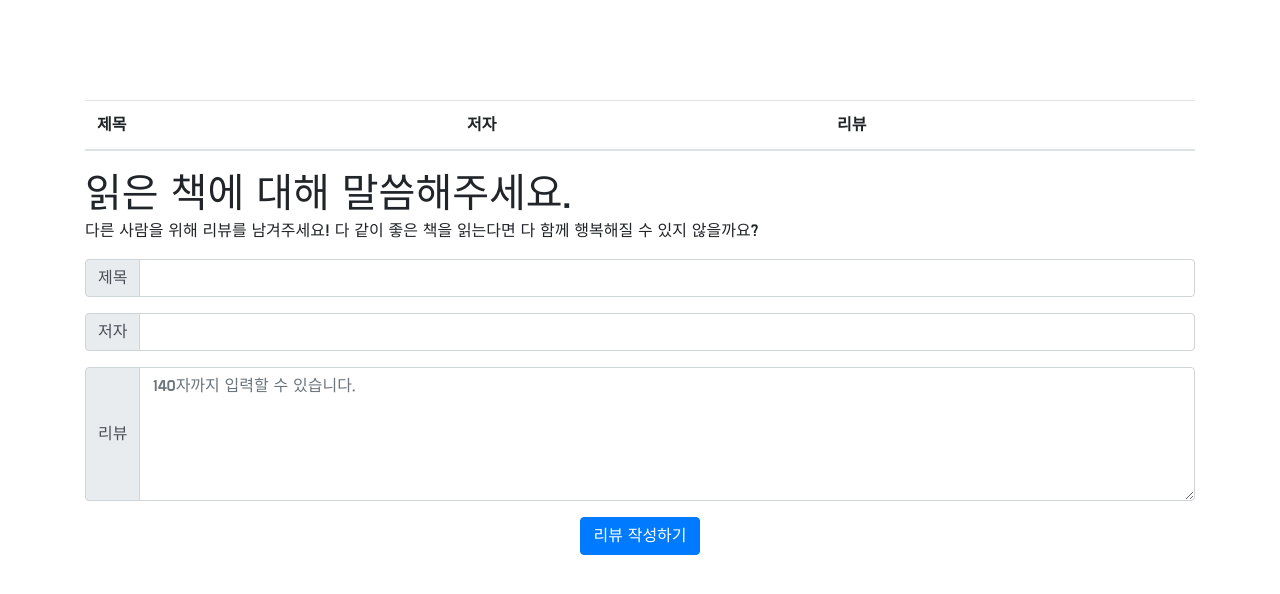
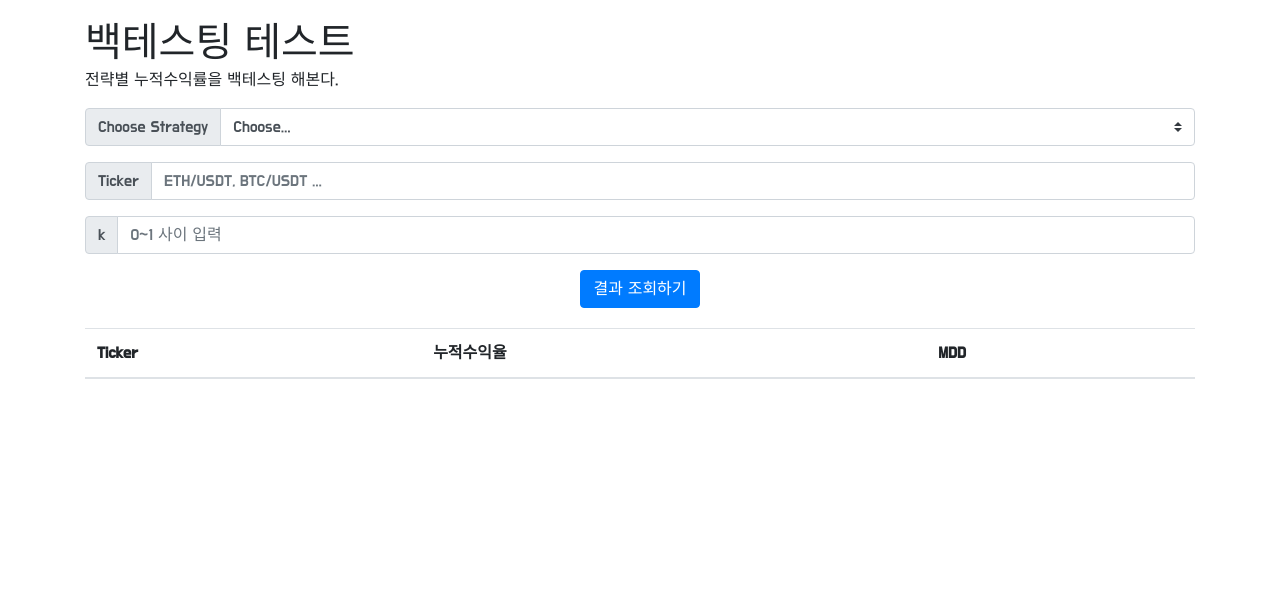
Before and after one commit to gomoveyongs/yongs-binance-bot, a Flask app: page / in a window 1280 px wide. Shown: the top 594 px of the page. Run offline with Flask 2, Linux system fonts and the light colour scheme; data that the repository does not hold is empty; some libraries are stand-ins or nearby versions.

Commit message:
Cumulative Profit Rate and MDD Return added

```diff
--- a/app.py
+++ b/app.py
@@ -20,53 +20,64 @@ def write_review():
     print(sample_receive)
     return jsonify({'msg': '이 요청은 POST!'})
 
-@app.route('/review', methods=['GET'])
+@app.route('/result', methods=['GET'])
 def read_reviews():
-    sample_receive = request.args.get('sample_give')
-    print(sample_receive)
+    strg = request.args.get('strategy')
+    k = request.args.get('k')
+    ticker = request.args.get('ticker')
 
-    df = get_binance_backtest_data()
+    print(strg)
 
-    return jsonify({'msg': '이 요청은 GET!'})
+    # 바이낸스 접속 불가..
+    #backtest_result = get_binance_backtest_data(strg, k, ticker)
+    backtest_result = {'ROR': 1.102132, 'MDD' : 36}
 
-def get_binance_backtest_data(strg):
-    ohlcvs = binance.fetch_ohlcv('ETH/BTC', '1d')
+    result_list = []
+    result_list.append(backtest_result)
+
+    return jsonify({'results': result_list})
+
+
+def get_binance_backtest_data(strg, k, ticker):
+    ohlcvs = binance.fetch_ohlcv(ticker, '1d')
     df = pd.DataFrame(ohlcvs, columns=['datetime', 'open', 'high', 'low', 'close', 'volume'])
     df['datetime'] = pd.to_datetime(df['datetime'], unit='ms')
     df.set_index('datetime', inplace=True)
 
-    df = get_binance_target_price(strg, df)
-    df = get_binance_ror(df)
+    df = get_binance_target_price(strg, df, k)
+    df = get_binance_ror_hpr_dd(df)
 
     # 누적수익률
     ror = df['ror'].cumprod()[-2]
+    mdd = df['dd'].max()
+
+    result = {'ROR': ror, 'MDD' : mdd}
 
     # Save Backtesting Result to file
     df.to_excel('eth.xlsx')
-    return ror
+    return result
 
-def get_binance_target_price(strg, df):
+def get_binance_target_price(strg, df, k=0.5):
     if strg == 'volatility-breakout':
-        df = get_binance_target_price_volatility_breakout(df)
+        df = get_binance_target_price_volatility_breakout(df, k)
 
     return df
 
-def get_binance_ror(df):
+def get_binance_ror_hpr_dd(df):
     df['ror'] = np.where(df['high'] > df['target'],
                     df['close'] / df['target'],
                     1)
+
+    df['hpr'] = df['ror'].cumprod()
+    df['dd'] = (df['hpr'].cummax() - df['hpr']) / df['hpr'].cummax() * 100
     return df
 
-def get_binance_target_price_volatility_breakout(df):
-    k = 0.5
+def get_binance_target_price_volatility_breakout(df, k):
     df['range'] = (df['high'] - df['low']) * k
     df['target'] = df['open'] + df['range'].shift(1)
     return df
 
 
-
-
-
 # render_template: template 파일 중 index.html을 불러 옴
 if __name__ == '__main__':
    app.run('0.0.0.0',port=5000,debug=True)
--- a/templates/index.html
+++ b/templates/index.html
@@ -19,9 +19,8 @@
         <link href="https://fonts.googleapis.com/css?family=Do+Hyeon&display=swap" rel="stylesheet">
         <script type="text/javascript">
             $(document).ready(function () {
-                $("#reviews-box").html("");
-                showReview();
             });
+
             function makeReview() {
                 $.ajax({
                     type: "POST",
@@ -34,12 +33,31 @@
                 })
             }
             function showReview() {
+                // 서버에 리뷰 데이터 요청하기
+                $("#result-box").html("");
+
                 $.ajax({
                     type: "GET",
-                    url: "/review?sample_give=샘플데이터",
+                    url: "/result",
                     data: {},
                     success: function (response) {
-                        alert(response["msg"]);
+                        let results = response['results'];
+                        // 읽어온 리뷰 데이터를 테이블(#reviews-box)에 추가하기
+                        for (let i=0; i<results.length; i++){
+                            let ticker = $('#ticker').val()
+                            let ror = results[i]['ROR']
+                            let mdd = results[i]['MDD']
+
+                            let temp_html =
+                                `
+                                <tr>
+                                  <td>${ticker}</td>
+                                  <td>${ror}</td>
+                                  <td>${mdd}</td>
+                                </tr>
+                                `
+                            $('#result-box').append(temp_html)
+                        }
                     }
                 })
             }
@@ -66,50 +84,49 @@
     </head>
     <body>
         <div class="container">
-            <div class="reviews">
+            <div class="info">
+                <h1>백테스팅 테스트</h1>
+                <p>전략별 누적수익률을 백테스팅 해본다.</p>
+                <div class="input-group mb-3">
+                    <div class="input-group-prepend">
+                        <label class="input-group-text" for="inputGroupSelect01">Choose Strategy</label>
+                    </div>
+                    <select class="custom-select" id="strategy">
+                        <option selected>Choose...</option>
+                        <option value="1">Volatility Breakout</option>
+                        <option value="2">MFI Divergence</option>
+                    </select>
+                </div>
+
+                <div class="input-group mb-3">
+                    <div class="input-group-prepend">
+                        <span class="input-group-text">Ticker</span>
+                    </div>
+                    <input type="text" class="form-control" id="ticker" placeholder="ETH/USDT, BTC/USDT ...">
+                </div>
+                <div class="input-group mb-3">
+                    <div class="input-group-prepend">
+                        <span class="input-group-text">k</span>
+                    </div>
+                    <input type="text" class="form-control" id="k" placeholder="0~1 사이 입력">
+                </div>
+                <div class="review">
+                    <button onclick="showReview()" type="button" class="btn btn-primary">결과 조회하기</button>
+                </div>
+            </div>
+
+            <div class="result">
                 <table class="table">
                     <thead>
                     <tr>
-                        <th scope="col">제목</th>
-                        <th scope="col">저자</th>
-                        <th scope="col">리뷰</th>
+                        <th scope="col">Ticker</th>
+                        <th scope="col">누적수익율</th>
+                        <th scope="col">MDD</th>
                     </tr>
                     </thead>
-                    <tbody id="reviews-box">
-                    <tr>
-                        <td>왕초보 8주 코딩</td>
-                        <td>김르탄</td>
-                        <td>역시 왕초보 코딩교육의 명가답군요. 따라하다보니 눈 깜짝할 사이에 8주가 지났습니다.</td>
-                    </tr>
+                    <tbody id="result-box">
                     </tbody>
                 </table>
-            </div>
-            <div class="info">
-                <h1>읽은 책에 대해 말씀해주세요.</h1>
-                <p>다른 사람을 위해 리뷰를 남겨주세요! 다 같이 좋은 책을 읽는다면 다 함께 행복해질 수 있지 않을까요?</p>
-                <div class="input-group mb-3">
-                    <div class="input-group-prepend">
-                        <span class="input-group-text">제목</span>
-                    </div>
-                    <input type="text" class="form-control" id="title">
-                </div>
-                <div class="input-group mb-3">
-                    <div class="input-group-prepend">
-                        <span class="input-group-text">저자</span>
-                    </div>
-                    <input type="text" class="form-control" id="author">
-                </div>
-                <div class="input-group mb-3">
-                    <div class="input-group-prepend">
-                        <span class="input-group-text">리뷰</span>
-                    </div>
-                    <textarea class="form-control" id="bookReview"
-                              cols="30"
-                              rows="5" placeholder="140자까지 입력할 수 있습니다."></textarea>
-                </div>
-                <div class="review">
-                    <button onclick="makeReview()" type="button" class="btn btn-primary">리뷰 작성하기</button>
-                </div>
             </div>
         </div>
     </body>
```
